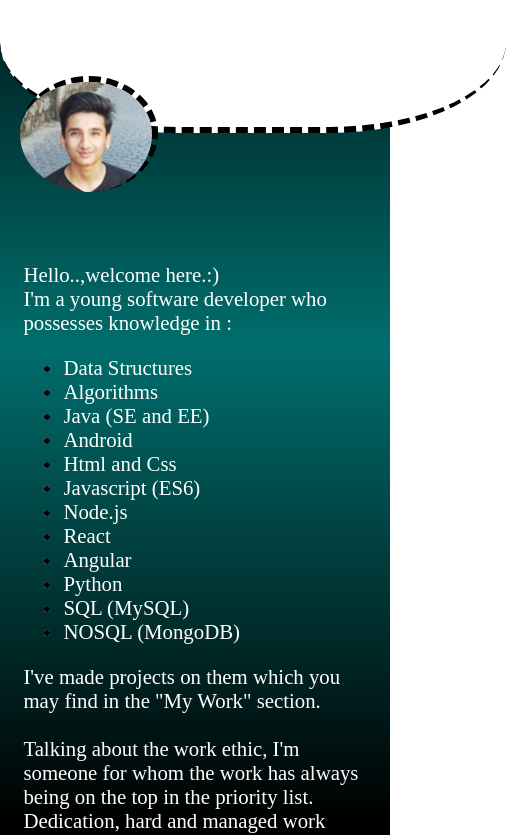
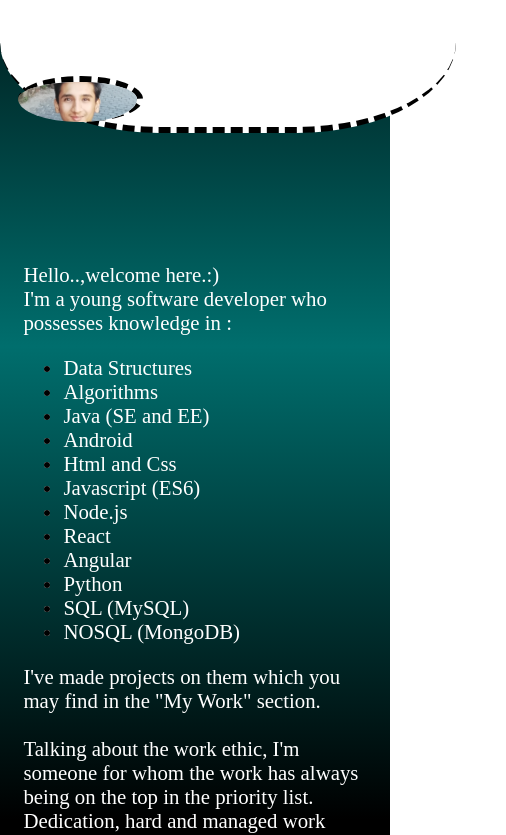
Before and after one commit to Rudra0711/Portfolio, a React (Create React App) app: page /aboutme in a window 390 px wide. Shown: the top 835 px of the page, 506 px wide, since content can reach past the window. Built offline with nearby package versions, Linux system fonts and the light colour scheme.

Commit message:
Still left

```diff
--- a/src/contents/aboutme/aboutme.css
+++ b/src/contents/aboutme/aboutme.css
@@ -53,11 +53,12 @@
 }
 @media only screen and (max-width:600px){
   .whole{
-    width:60vh;
+    width:54vh;
   }
   .picabt{
     margin-top: 24vh;
     width: 26%;
+    height:16%;
     margin-left: 4%;
   }
   #about{
```
